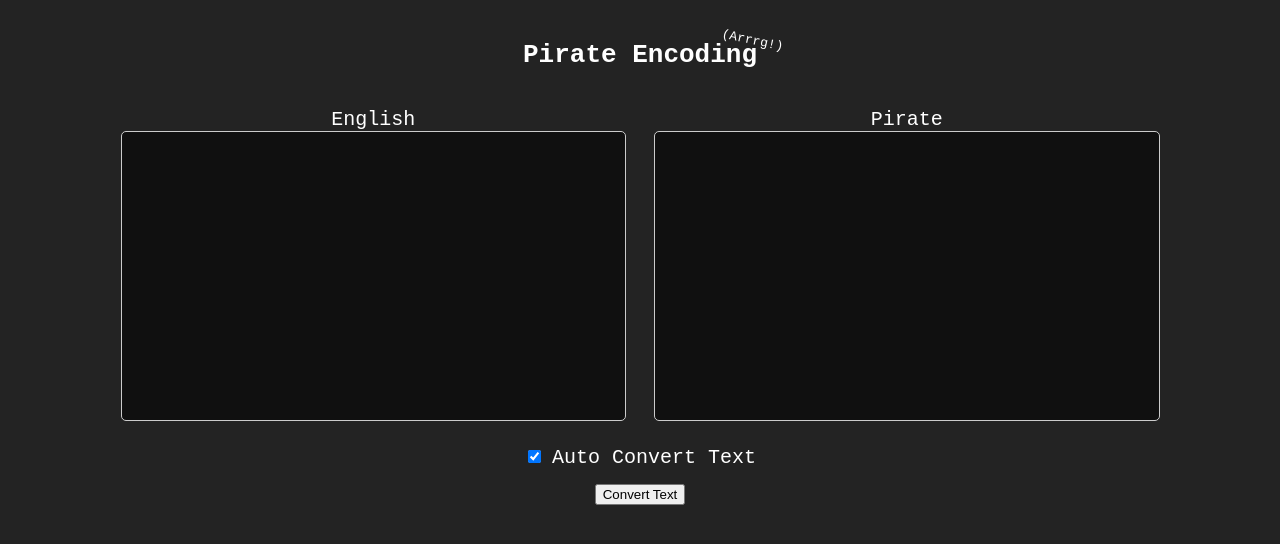
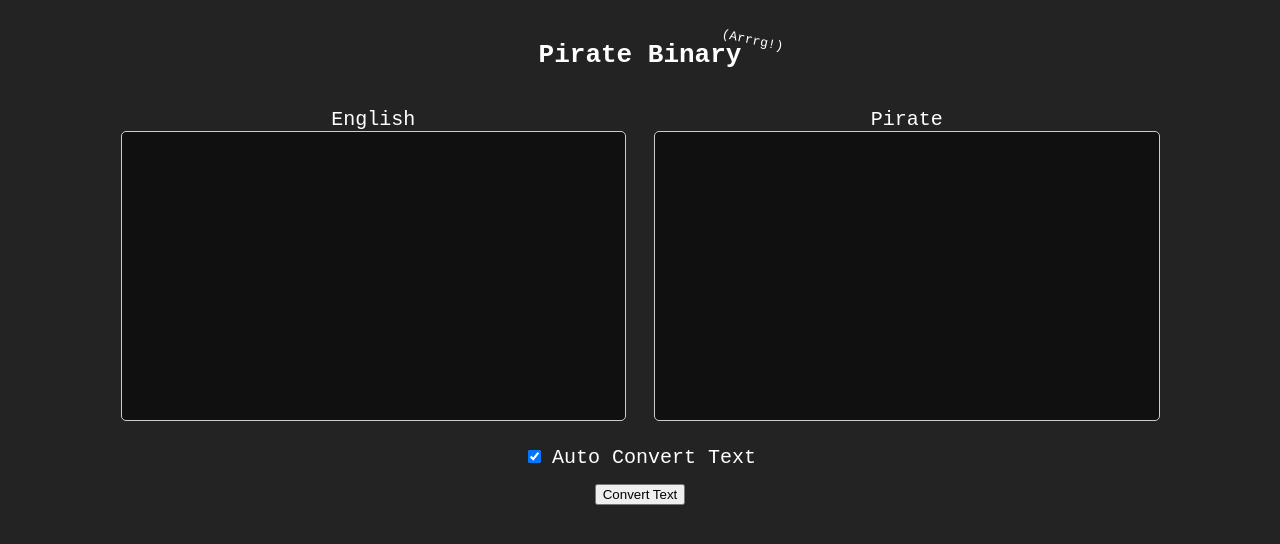
Before and after one commit to BoomBoomMushroom/PirateBinary, a plain HTML site: page index.html in a window 1280 px wide. Drawn offline with Linux system fonts and the light colour scheme.

Commit message:
Chnaged name to be consistant

```diff
--- a/index.html
+++ b/index.html
@@ -1,6 +1,6 @@
 <center>
     <br>
-    <h1>Pirate Encoding</h1>
+    <h1>Pirate Binary</h1>
     <div class="funnyText">(Arrrg!)</div>
 
     <div style="height: 50px"></div>
```
